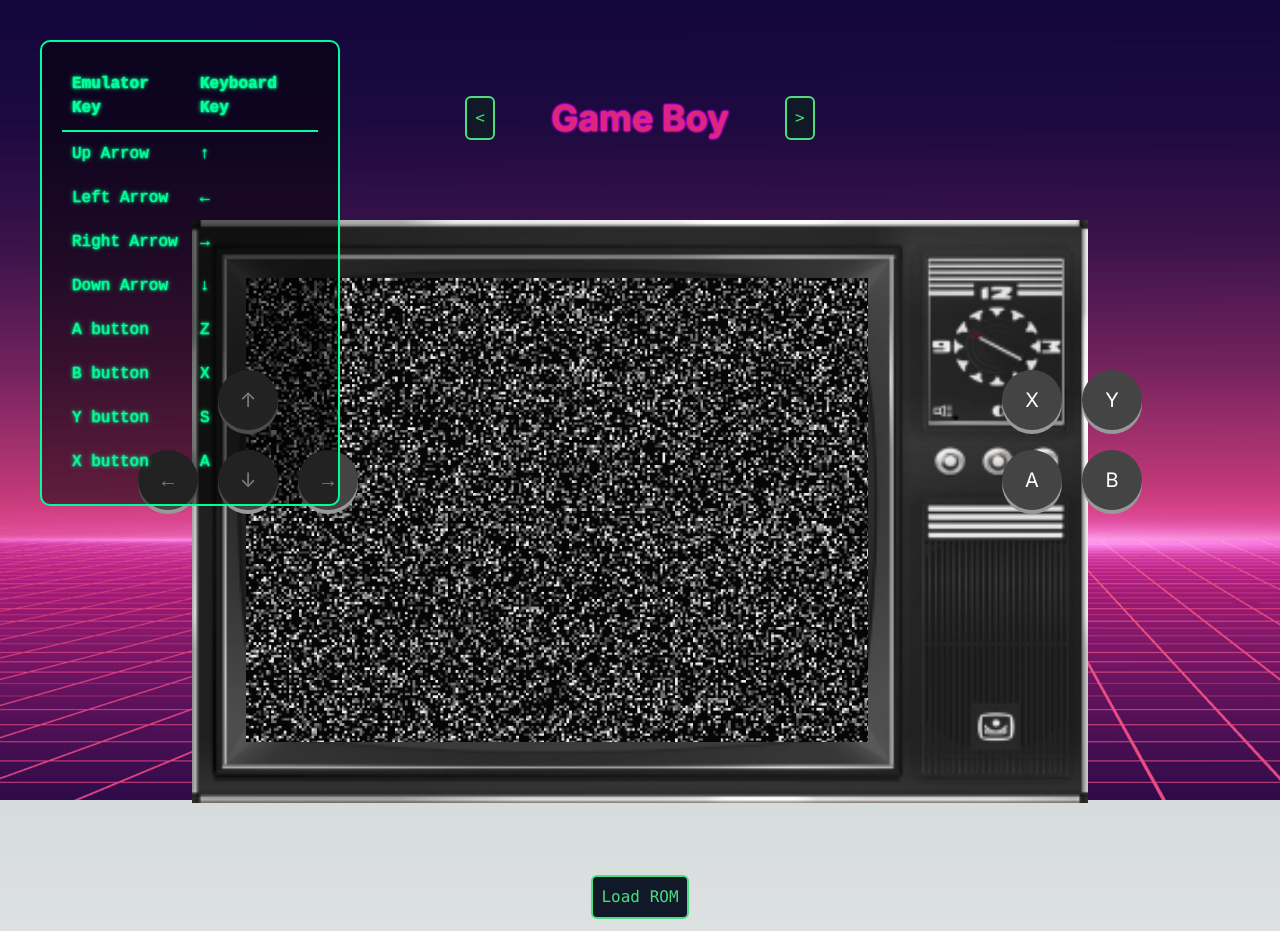
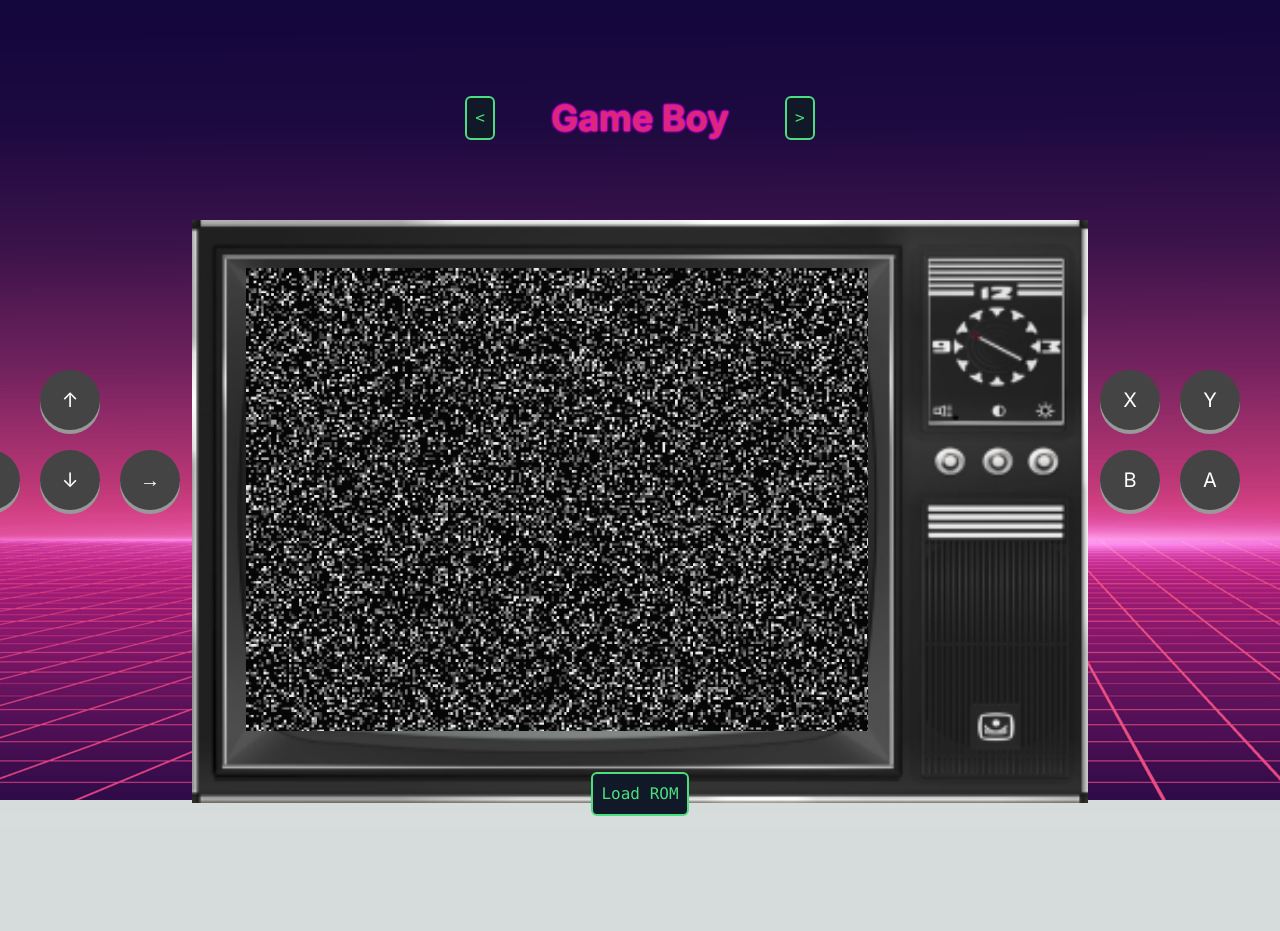
Before and after one commit to Clavvv/VirtualArcade, a Next.js app: page / in a window 1280 px wide. After the commit the page ends 828 px from the top, so only its background shows below. Built offline with nearby package versions, Linux system fonts and the light colour scheme.

Commit message:
Fixed minimum width

```diff
--- a/app/page.js
+++ b/app/page.js
@@ -89,11 +89,11 @@
         </button>
       </div>
 
-      <div className="flex flex-col h-full w-full items-center mt-20">
-        <div className="relative w-full xl:max-w-4xl mb-10">
+      <div className="flex flex-col h-full w-full items-center mt-20" style={{ minWidth: '900px', maxWidth: '900px' }}>
+        <div className="relative w-full xl:max-w-4xl mb-10" style={{ minHeight: '400px' }}>
           <div className="relative w-full h-full">
             <img src="/images/tv.png" className="block w-full h-auto" />
-            <div className="absolute inset-8	w-10/12" style={{ left: '6%', top: '10%' }}>
+            <div className="absolute inset-8 w-10/12" style={{ left: '6%', top: '10%' }}>
               <img src="/images/animated-tv-static.gif" className="object-fill h-auto w-5/6 z-0" />
             </div>
           </div>
@@ -124,11 +124,10 @@
           </button>
         </div>
 
-        <div className="controller flex justify-between w-full mt-10">
-          <div className="controller-buttons-left flex flex-col items-center">
+        <div className="controller flex w-full mt-10 mr-20" style={{ maxWidth: '1600px', minWidth: '1300px' }}>
+          <div className="controller-buttons-left flex flex-col items-center" >
             <div
-              className={`controller-button ${activeKeys['ArrowUp'] ? 'controller-button-active' : ''
-                }`}
+              className={`controller-button ${activeKeys['ArrowUp'] ? 'controller-button-active' : ''}`}
               onMouseDown={() => handleButtonPress('ArrowUp')}
               onMouseUp={() => handleButtonRelease('ArrowUp')}
             >
@@ -136,24 +135,21 @@
             </div>
             <div className="flex">
               <div
-                className={`controller-button ${activeKeys['ArrowLeft'] ? 'controller-button-active' : ''
-                  }`}
+                className={`controller-button ${activeKeys['ArrowLeft'] ? 'controller-button-active' : ''}`}
                 onMouseDown={() => handleButtonPress('ArrowLeft')}
                 onMouseUp={() => handleButtonRelease('ArrowLeft')}
               >
                 ←
               </div>
               <div
-                className={`controller-button ${activeKeys['ArrowDown'] ? 'controller-button-active' : ''
-                  }`}
+                className={`controller-button ${activeKeys['ArrowDown'] ? 'controller-button-active' : ''}`}
                 onMouseDown={() => handleButtonPress('ArrowDown')}
                 onMouseUp={() => handleButtonRelease('ArrowDown')}
               >
                 ↓
               </div>
               <div
-                className={`controller-button ${activeKeys['ArrowRight'] ? 'controller-button-active' : ''
-                  }`}
+                className={`controller-button ${activeKeys['ArrowRight'] ? 'controller-button-active' : ''}`}
                 onMouseDown={() => handleButtonPress('ArrowRight')}
                 onMouseUp={() => handleButtonRelease('ArrowRight')}
               >
@@ -161,19 +157,18 @@
               </div>
             </div>
           </div>
+
           <div className="controller-buttons-right flex flex-col items-center">
             <div className="flex">
               <div
-                className={`controller-button ${activeKeys['az'] ? 'controller-button-active' : ''
-                  }`}
+                className={`controller-button ${activeKeys['a'] ? 'controller-button-active' : ''}`}
                 onMouseDown={() => handleButtonPress('a')}
                 onMouseUp={() => handleButtonRelease('a')}
               >
                 X
               </div>
               <div
-                className={`controller-button ${activeKeys['s'] ? 'controller-button-active' : ''
-                  }`}
+                className={`controller-button ${activeKeys['s'] ? 'controller-button-active' : ''}`}
                 onMouseDown={() => handleButtonPress('s')}
                 onMouseUp={() => handleButtonRelease('s')}
               >
@@ -182,70 +177,24 @@
             </div>
             <div className="flex">
               <div
-                className={`controller-button ${activeKeys['z'] ? 'controller-button-active' : ''
-                  }`}
+                className={`controller-button ${activeKeys['z'] ? 'controller-button-active' : ''}`}
                 onMouseDown={() => handleButtonPress('z')}
                 onMouseUp={() => handleButtonRelease('z')}
               >
-                A
+                B
               </div>
               <div
-                className={`controller-button ${activeKeys['x'] ? 'controller-button-active' : ''
-                  }`}
+                className={`controller-button ${activeKeys['x'] ? 'controller-button-active' : ''}`}
                 onMouseDown={() => handleButtonPress('x')}
                 onMouseUp={() => handleButtonRelease('x')}
               >
-                B
+                A
               </div>
             </div>
           </div>
         </div>
 
-        <div className="keymappings absolute top-0 left-0 m-10 space-y-10">
-          <table>
-            <thead>
-              <tr>
-                <th className="px-5">Emulator Key</th>
-                <th className="px-5">Keyboard Key</th>
-              </tr>
-            </thead>
-            <tbody className="mt-5">
-              <tr>
-                <td className="px-5">Up Arrow</td>
-                <td className="px-5">&uarr;</td>
-              </tr>
-              <tr>
-                <td className="px-5">Left Arrow</td>
-                <td className="px-5">&larr;</td>
-              </tr>
-              <tr>
-                <td className="px-5">Right Arrow</td>
-                <td className="px-5">&rarr;</td>
-              </tr>
-              <tr>
-                <td className="px-5">Down Arrow</td>
-                <td className="px-5">&darr;</td>
-              </tr>
-              <tr>
-                <td className="px-5">A button</td>
-                <td className="px-5">Z</td>
-              </tr>
-              <tr>
-                <td className="px-5">B button</td>
-                <td className="px-5">X</td>
-              </tr>
-              <tr>
-                <td className="px-5">Y button</td>
-                <td className="px-5">S</td>
-              </tr>
-              <tr>
-                <td className="px-5">X button</td>
-                <td className="px-5">A</td>
-              </tr>
-            </tbody>
-          </table>
-        </div>
       </div>
-    </main>
+    </main >
   );
 }
```
